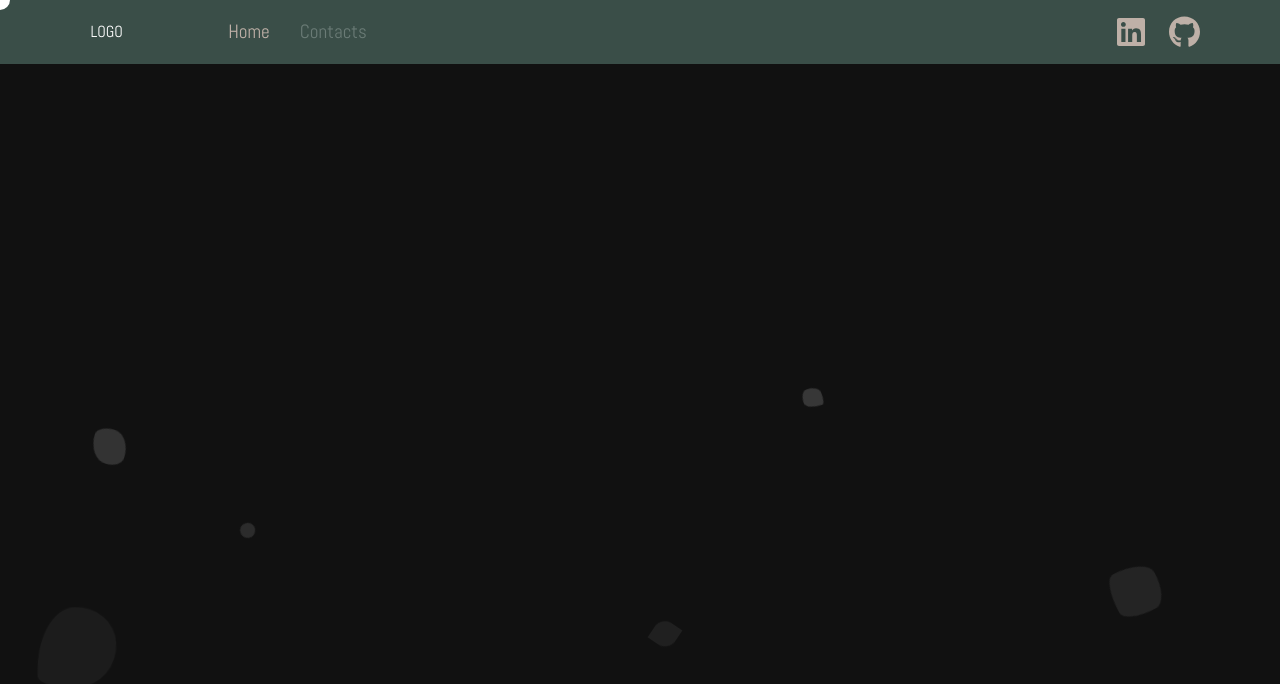
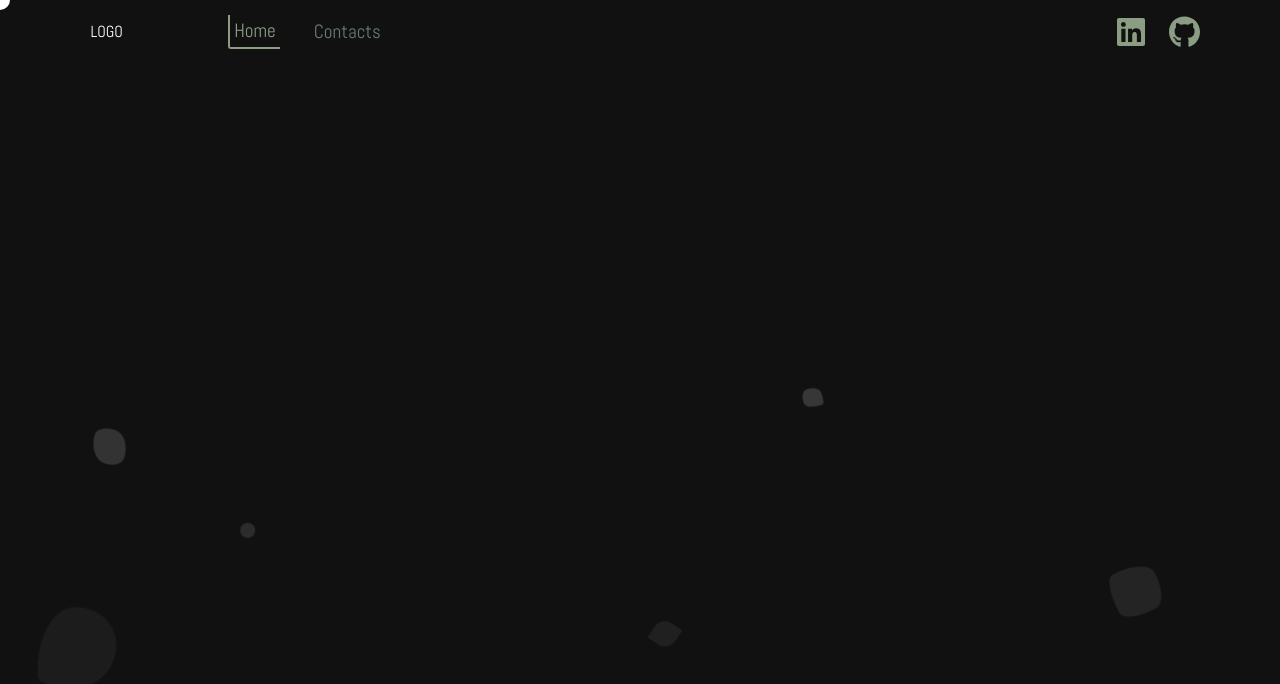
Before and after one commit to dylancagnotti/dylan-portfolio, a React (Vite) app: page / in a window 1280 px wide. Shown: the top 684 px of the page. Built offline with nearby package versions, Linux system fonts and the light colour scheme.

Commit message:
chore: navbar improvements

```diff
--- a/src/components/navbar/Navbar.module.scss
+++ b/src/components/navbar/Navbar.module.scss
@@ -1,4 +1,5 @@
 @import '../../utils/styles/Colors.scss';
+@import '../../utils/styles/Dimensions.scss';
 
 .nav {
   position: absolute;
@@ -8,9 +9,9 @@
   padding: 0px;
   display: grid;
   grid-template-columns: 1fr 5fr;
-  background-color: $def-secondary-color;
+  background-color: transparent;
   color: black;
-  height: 64px;
+  height: $def-navbar-height;
 }
 
 .navLogoContainer {
@@ -44,12 +45,18 @@
   text-decoration: none;
   font-size: 1.2rem;
   font-weight: 600;
-  transition: all 0.3s ease-in-out;
+  transition: color 0.3s ease-in-out, border-color 0.3s ease-in-out;
+  border-color: transparent;
   color: $def-neutral-color;
+  padding: 4px;
 }
 
 .navlinkActive {
-  color: $def-text-color-2;
+  color: $def-text-color;
+  border-bottom: 2px solid;
+  border-left: 2px solid;
+  border-color: $def-text-color;
+  border-bottom-left-radius: 3px;
 }
 
 .iconsContainer {
@@ -64,11 +71,11 @@
 }
 
 .iconElement {
-  color: $def-text-color-2;
+  color: $def-text-color;
   transition: 300ms;
 
   &:hover {
-    color: $def-text-color;
+    color: $def-text-color-2;
   }
 }
 
@@ -76,7 +83,7 @@
   .navLinksContainer {
     display: grid;
     grid-template-columns: 1fr 1fr;
-    background-color: $def-secondary-color;
+    background-color: transparent;
     color: black;
   }
 
@@ -127,11 +134,11 @@
   }
 
   .iconElement {
-    color: $def-text-color-2;
+    color: $def-text-color;
     margin-bottom: 1.5em;
     transition: 300ms;
     &:hover {
-      color: $def-text-color;
+      color: $def-text-color-2;
     }
   }
 }
```
